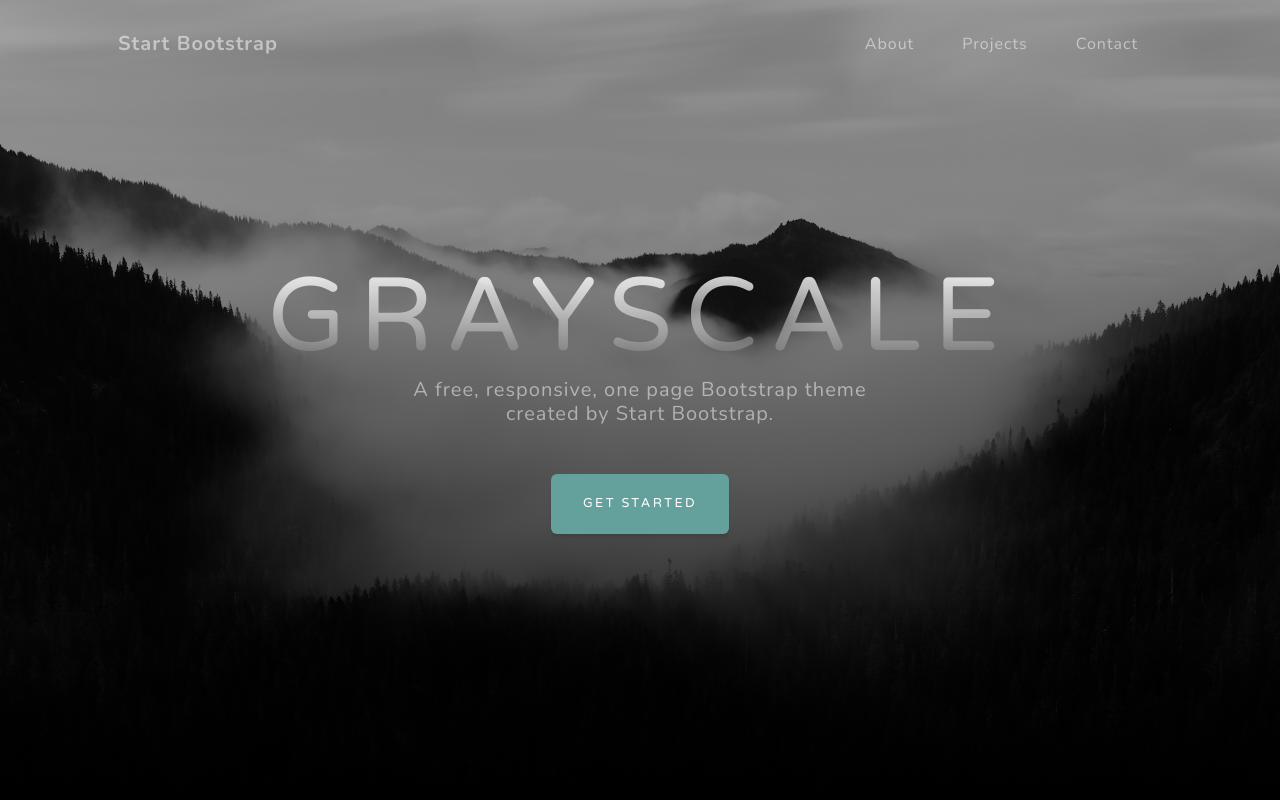
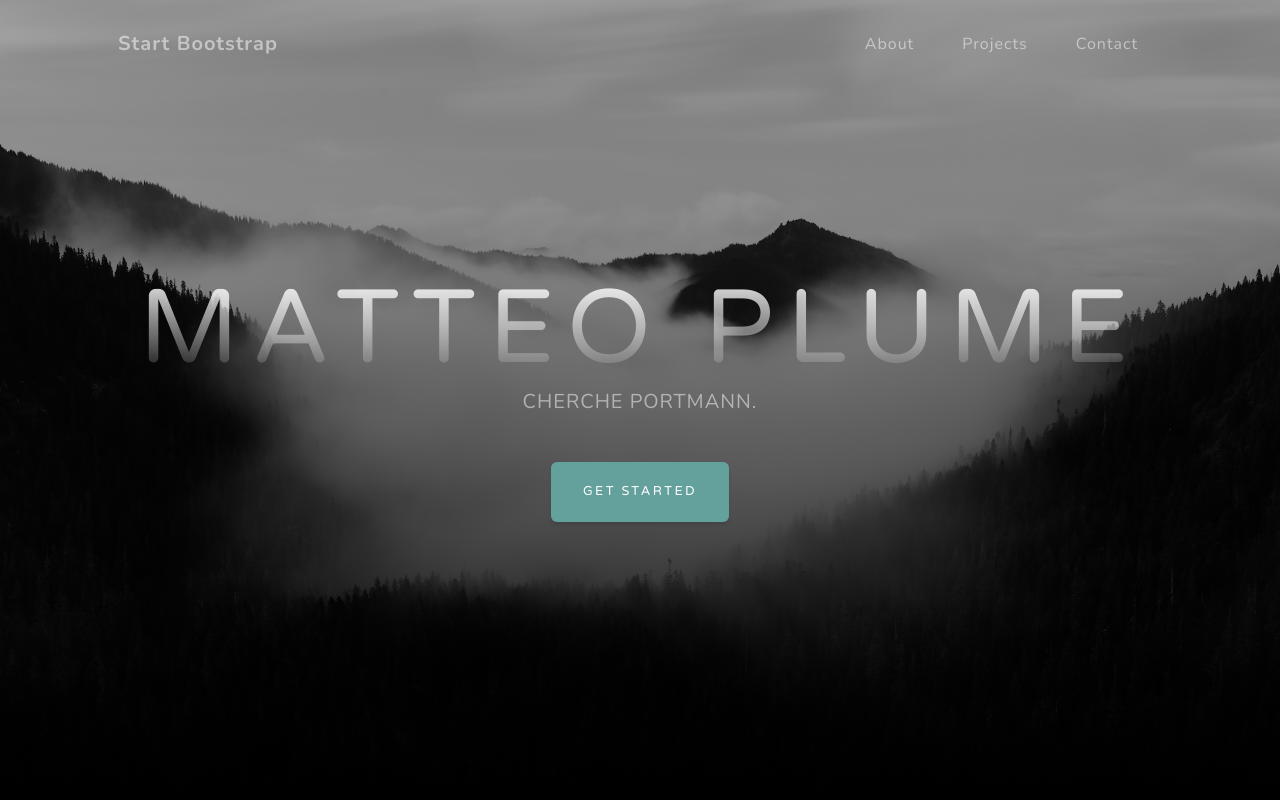
Before and after one commit to Mattoux33/Matteo.Plume, a plain HTML site: page index.html in a window 1280 px wide. Shown: the top 800 px of the page. Drawn offline with nearby package versions, Linux system fonts and the light colour scheme.

Commit message:
Update index.html

```diff
--- a/index.html
+++ b/index.html
@@ -38,8 +38,8 @@
             <div class="container px-4 px-lg-5 d-flex h-100 align-items-center justify-content-center">
                 <div class="d-flex justify-content-center">
                     <div class="text-center">
-                        <h1 class="mx-auto my-0 text-uppercase">Grayscale</h1>
-                        <h2 class="text-white-50 mx-auto mt-2 mb-5">A free, responsive, one page Bootstrap theme created by Start Bootstrap.</h2>
+                        <h1 class="mx-auto my-0 text-uppercase">MATTEO PLUME</h1>
+                        <h2 class="text-white-50 mx-auto mt-2 mb-5">CHERCHE PORTMANN.</h2>
                         <a class="btn btn-primary" href="#about">Get Started</a>
                     </div>
                 </div>
```
